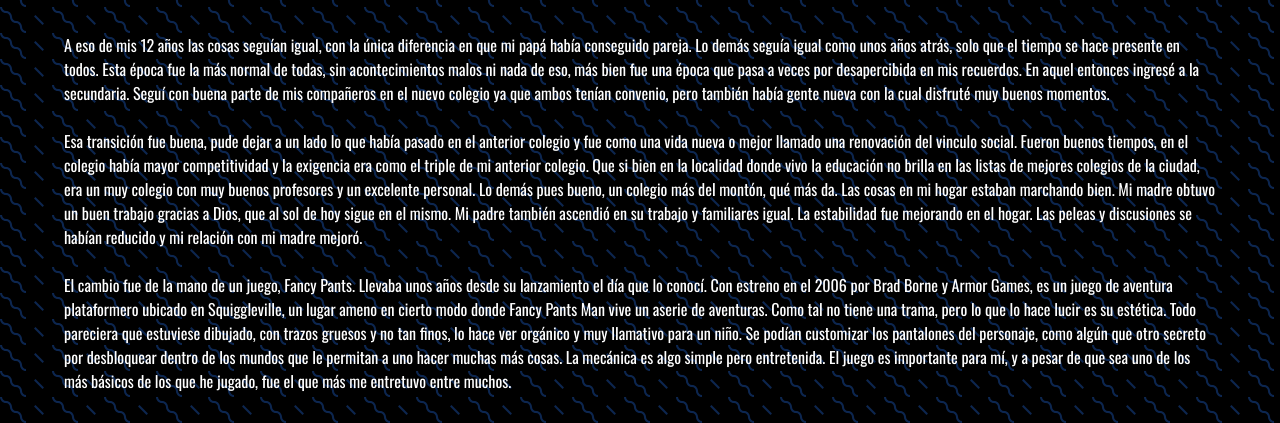
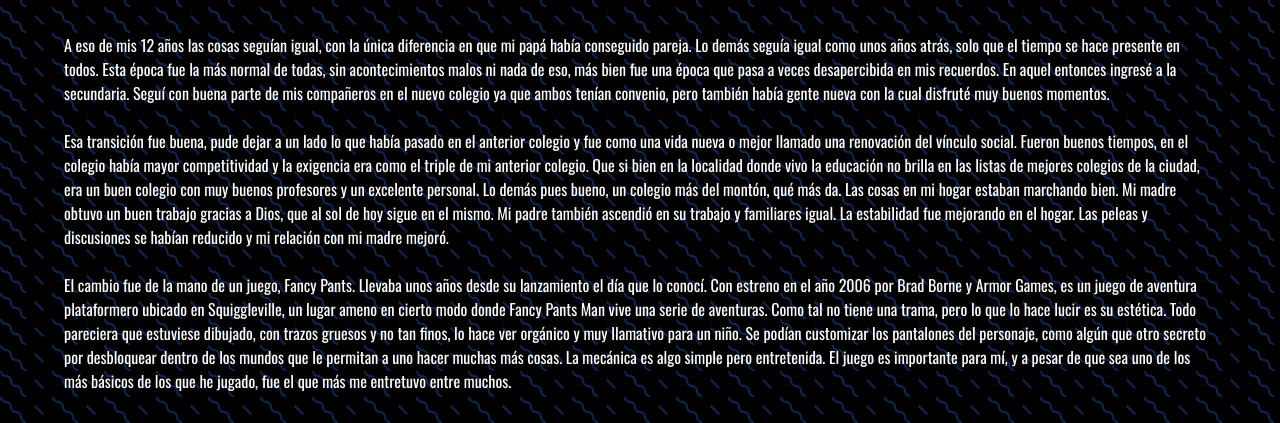
Before and after one commit to JuPa2208/fancy, a plain HTML site: page index.html in a window 1280 px wide. Shown: the part 643-1066 px from the top of the page. Drawn offline with nearby package versions, Linux system fonts and the light colour scheme.

Commit message:
Update index.html

```diff
--- a/index.html
+++ b/index.html
@@ -50,31 +50,31 @@
 
           &nbsp;
         <p>
-          A eso de mis 12 años las cosas seguían igual, con la única diferencia en que mi papá había conseguido pareja.
-          Lo demás seguía igual como unos años atrás, solo que el tiempo se hace presente en todos. Esta época fue la más
-          normal de todas, sin acontecimientos malos ni nada de eso, más bien fue una época que pasa a veces por desapercibida
-          en mis recuerdos. En aquel entonces ingresé a la secundaria. Seguí con buena parte de mis compañeros en el nuevo
-          colegio ya que ambos tenían convenio, pero también había gente nueva con la cual disfruté muy buenos momentos.
+          A eso de mis 12 años las cosas seguían igual, con la única diferencia en que mi papá había conseguido pareja. Lo demás
+          seguía igual como unos años atrás, solo que el tiempo se hace presente en todos. Esta época fue la más normal de todas,
+          sin acontecimientos malos ni nada de eso, más bien fue una época que pasa a veces desapercibida en mis recuerdos. En aquel
+          entonces ingresé a la secundaria. Seguí con buena parte de mis compañeros en el nuevo colegio ya que ambos tenían convenio,
+          pero también había gente nueva con la cual disfruté muy buenos momentos.
         </p>
         &nbsp;
         <p>
-          Esa transición fue buena, pude dejar a un lado lo que había pasado en el anterior colegio y fue como una vida nueva o
-          mejor llamado una renovación del vinculo social. Fueron buenos tiempos, en el colegio había mayor competitividad y la
-          exigencia era como el triple de mi anterior colegio. Que si bien en la localidad donde vivo la educación no brilla en
-          las listas de mejores colegios de la ciudad, era un muy colegio con muy buenos profesores y un excelente personal. Lo
-          demás pues bueno, un colegio más del montón, qué más da. Las cosas en mi hogar estaban marchando bien. Mi madre obtuvo
-          un buen trabajo gracias a Dios, que al sol de hoy sigue en el mismo. Mi padre también ascendió en su trabajo y familiares
-          igual. La estabilidad fue mejorando en el hogar. Las peleas y discusiones se habían reducido y mi relación con mi madre mejoró.
+          Esa transición fue buena, pude dejar a un lado lo que había pasado en el anterior colegio y fue como una vida nueva o mejor
+          llamado una renovación del vínculo social. Fueron buenos tiempos, en el colegio había mayor competitividad y la exigencia era
+          como el triple de mi anterior colegio. Que si bien en la localidad donde vivo la educación no brilla en las listas de mejores
+          colegios de la ciudad, era un buen colegio con muy buenos profesores y un excelente personal. Lo demás pues bueno, un colegio
+          más del montón, qué más da. Las cosas en mi hogar estaban marchando bien. Mi madre obtuvo un buen trabajo gracias a Dios, que
+          al sol de hoy sigue en el mismo. Mi padre también ascendió en su trabajo y familiares igual. La estabilidad fue mejorando en
+          el hogar. Las peleas y discusiones se habían reducido y mi relación con mi madre mejoró.
         </p>
         &nbsp;
         <p>
-          El cambio fue de la mano de un juego, Fancy Pants. Llevaba unos años desde su lanzamiento el día que lo conocí. Con estreno
-          en el 2006 por Brad Borne y Armor Games, es un juego de aventura plataformero ubicado en Squiggleville, un lugar ameno en
-          cierto modo donde Fancy Pants Man vive un aserie de aventuras. Como tal no tiene una trama, pero lo que lo hace lucir es su
-          estética. Todo pareciera que estuviese dibujado, con trazos gruesos y no tan finos, lo hace ver orgánico y muy llamativo para
-          un niño. Se podían customizar los pantalones del personaje, como algún que otro secreto por desbloquear dentro de los mundos
-          que le permitan a uno hacer muchas más cosas. La mecánica es algo simple pero entretenida. El juego es importante para mí, y
-          a pesar de que sea uno de los más básicos de los que he jugado, fue el que más me entretuvo entre muchos.
+          El cambio fue de la mano de un juego, Fancy Pants. Llevaba unos años desde su lanzamiento el día que lo conocí. Con estreno en
+          el año 2006 por Brad Borne y Armor Games, es un juego de aventura plataformero ubicado en Squiggleville, un lugar ameno en cierto
+          modo donde Fancy Pants Man vive una serie de aventuras. Como tal no tiene una trama, pero lo que lo hace lucir es su estética. Todo
+          pareciera que estuviese dibujado, con trazos gruesos y no tan finos, lo hace ver orgánico y muy llamativo para un niño. Se podían
+          customizar los pantalones del personaje, como algún que otro secreto por desbloquear dentro de los mundos que le permitan a uno hacer
+          muchas más cosas. La mecánica es algo simple pero entretenida. El juego es importante para mí, y a pesar de que sea uno de los más
+          básicos de los que he jugado, fue el que más me entretuvo entre muchos.
         </p>
       </div>
     </header>
```
